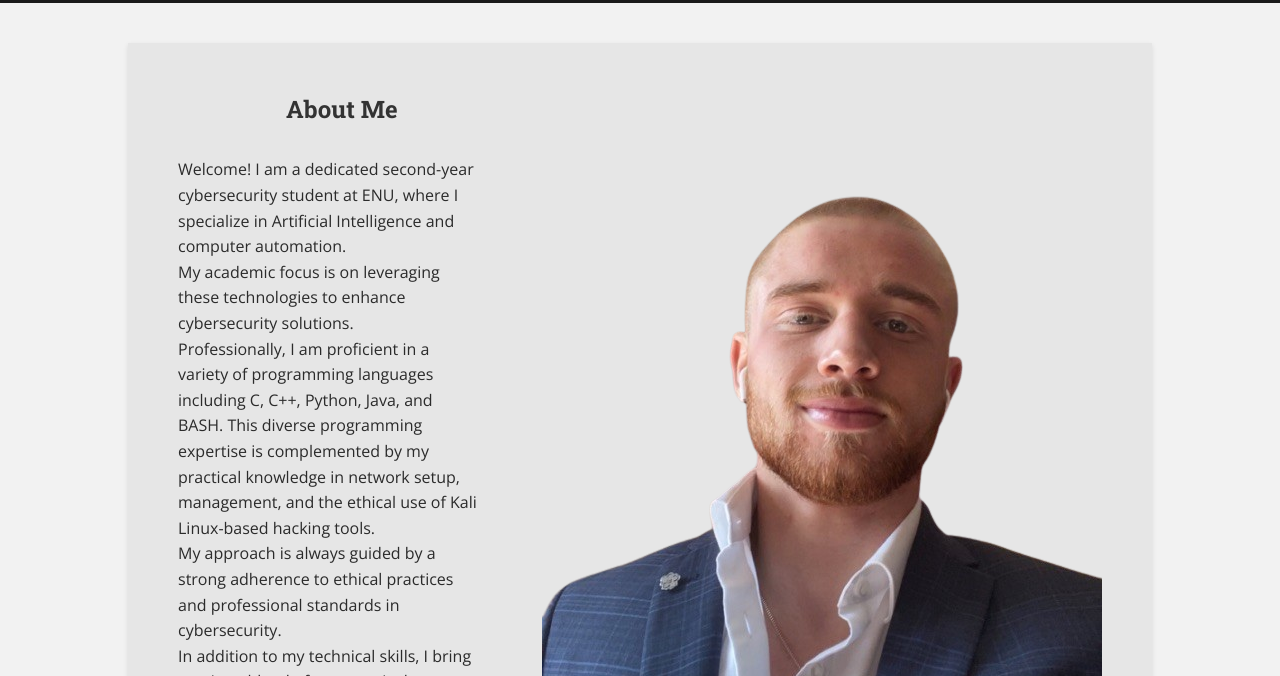
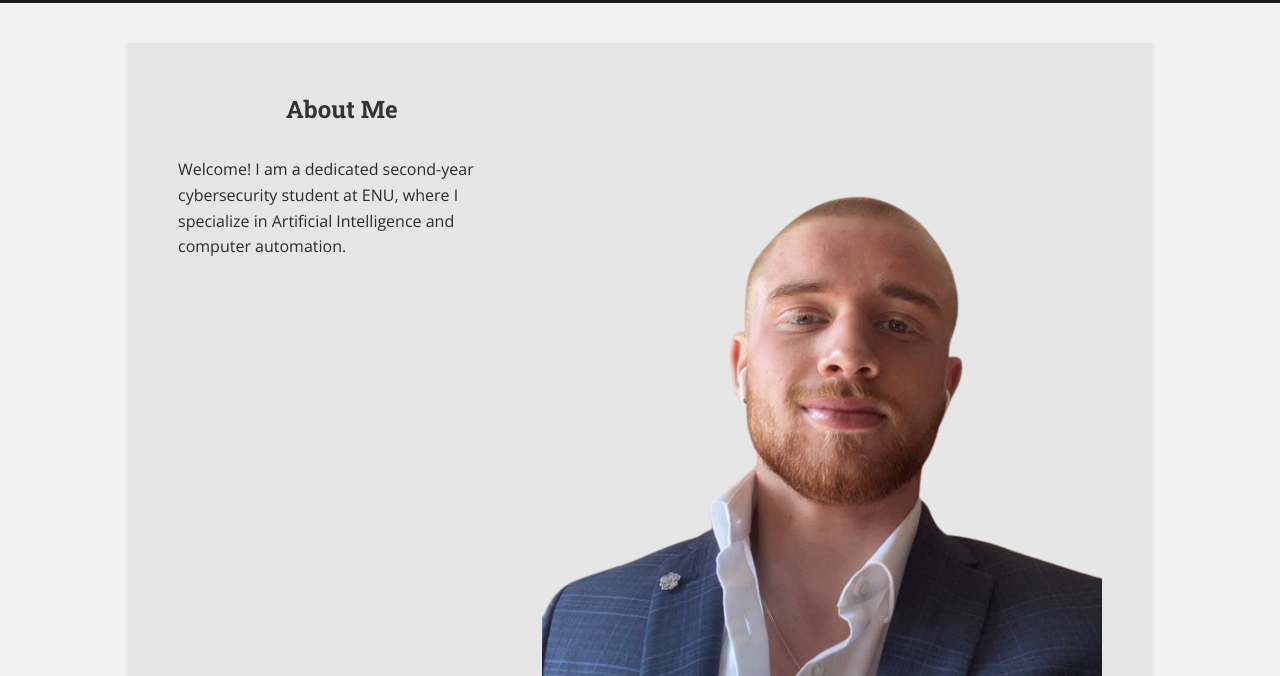
Before and after one commit to BigSeanndo/seannm, a plain HTML site: page index.html in a window 1280 px wide. Shown: the part 124-800 px from the top of the page. Drawn offline with nearby package versions, Linux system fonts and the light colour scheme.

Commit message:
Update index.html

```diff
--- a/index.html
+++ b/index.html
@@ -29,13 +29,7 @@
         <div class="about-container">
             <div class="about-text">
                 <p>Welcome! I am a dedicated second-year cybersecurity student at ENU, where I specialize in Artificial Intelligence and computer automation.<br>
-				My academic focus is on leveraging these technologies to enhance cybersecurity solutions.<br>
-				Professionally, I am proficient in a variety of programming languages including C, C++, Python, Java, and BASH. This diverse programming expertise is complemented by my practical knowledge in network setup, management, and the ethical use of Kali Linux-based hacking tools.<br>
-				My approach is always guided by a strong adherence to ethical practices and professional standards in cybersecurity.<br>
-				In addition to my technical skills, I bring a unique blend of extracurricular experiences to my professional endeavors. With years of dedicated practice in martial arts, I have developed a discipline and resilience that fuel my work ethic. As a drummer and competitive dancer, I have honed my ability to perform under pressure.<br>
-				My enthusiasm for outdoor activities further reflects my commitment to maintaining a balanced lifestyle, which I believe is essential for sustained professional performance and creativity.<br>
-				As I continue to advance in my cybersecurity studies, I am keen to apply my diverse skill set in real-world scenarios. I am open to collaboration and eager to contribute to projects that push the boundaries of technology and security.<br><br>
-				I look forward to connecting with like-minded professionals and exploring opportunities to contribute to the ever-evolving field of cybersecurity.</p>
+				</p>
             </div>
             <div class="about-image">
                 <img src="seann.png" alt="Seann Mitchelson" class="professional-photo"> <!-- Replace with your image path -->
```
